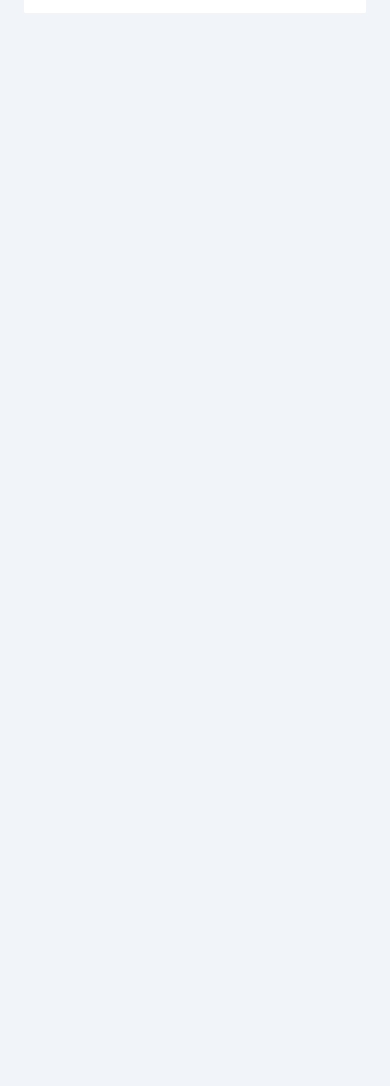
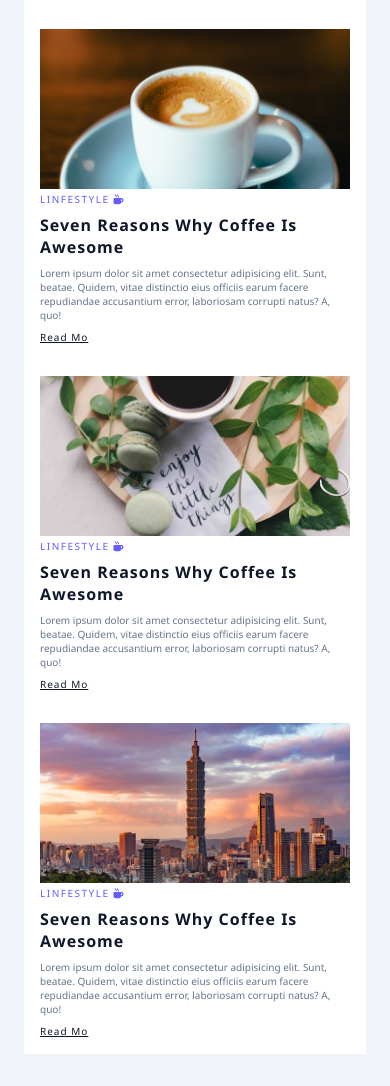
Before and after one commit to xiayu1117/113-sweb-demo-75, a plain HTML site: page demo/w06_blog_75/index.html in a window 390 px wide. Shown: the part 1150-2236 px from the top of the page. Before the commit the page ends 1195 px from the top, so only its background shows below. Drawn offline with Linux system fonts and the light colour scheme.

Commit message:
Show 4~6 blogs in a row with media query. You need to determine the min-width for each.

```diff
--- a/demo/w06_blog_75/css/style_75.css
+++ b/demo/w06_blog_75/css/style_75.css
@@ -90,3 +90,21 @@ body{
     grid-template-columns: 1fr 1fr 1fr;
   }
 }
+
+@media screen and (min-width:1100px) {
+  .blogs-center {
+    grid-template-columns: 1fr 1fr 1fr 1fr;
+  }
+}
+
+@media screen and (min-width:1400px) {
+  .blogs-center {
+    grid-template-columns: 1fr 1fr 1fr 1fr 1fr;
+  }
+}
+
+@media screen and (min-width:1700px) {
+  .blogs-center {
+    grid-template-columns: 1fr 1fr 1fr 1fr 1fr 1fr;
+  }
+}
--- a/demo/w06_blog_75/index.html
+++ b/demo/w06_blog_75/index.html
@@ -46,6 +46,39 @@
             <a href="#">read mo</a>
           </div>
         </article>
+        <article class="blog">
+          <img src="./images/photo-4.jpg" alt=""class="img" />
+          <div class="blogs-content">
+            <span> linfestyle <i class="fa-solid fa-mug-hot"></i></span>
+            <h3>seven reasons why coffee is awesome</h3>
+            <p>
+              Lorem ipsum dolor sit amet consectetur adipisicing elit. Sunt, beatae. Quidem, vitae distinctio eius officiis earum facere repudiandae accusantium error, laboriosam corrupti natus? A, quo!
+            </p>
+            <a href="#">read mo</a>
+          </div>
+        </article>
+        <article class="blog">
+          <img src="./images/photo-5.jpg" alt=""class="img" />
+          <div class="blogs-content">
+            <span> linfestyle <i class="fa-solid fa-mug-hot"></i></span>
+            <h3>seven reasons why coffee is awesome</h3>
+            <p>
+              Lorem ipsum dolor sit amet consectetur adipisicing elit. Sunt, beatae. Quidem, vitae distinctio eius officiis earum facere repudiandae accusantium error, laboriosam corrupti natus? A, quo!
+            </p>
+            <a href="#">read mo</a>
+          </div>
+        </article>
+        <article class="blog">
+          <img src="./images/photo-6.jpg" alt=""class="img" />
+          <div class="blogs-content">
+            <span> linfestyle <i class="fa-solid fa-mug-hot"></i></span>
+            <h3>seven reasons why coffee is awesome</h3>
+            <p>
+              Lorem ipsum dolor sit amet consectetur adipisicing elit. Sunt, beatae. Quidem, vitae distinctio eius officiis earum facere repudiandae accusantium error, laboriosam corrupti natus? A, quo!
+            </p>
+            <a href="#">read mo</a>
+          </div>
+        </article>
       </div>
     </section>
   </body>
```
Also changed, not shown: demo/md/w06_blog_75/w06-p4-1.png (added), demo/md/w06_blog_75/w06-p4-2.png (added), demo/md/w06_blog_75/w06-p4-3.png (added), 1 other file.
